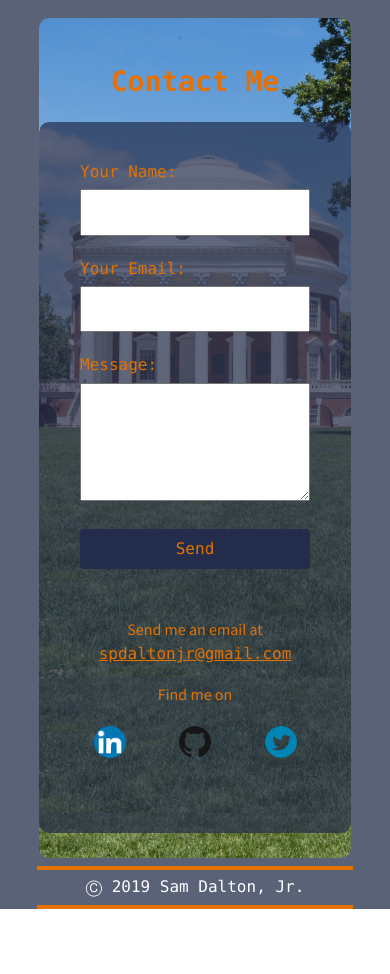
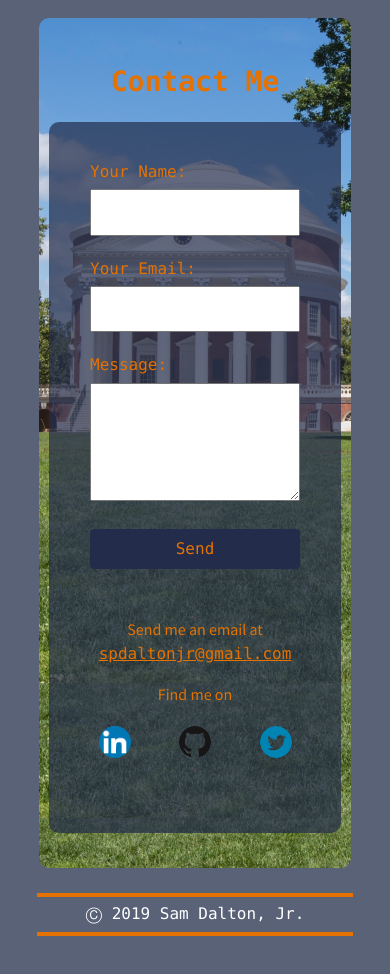
Before and after one commit to SamDaltonJr/portfolio, a React (Create React App) app: page / in a window 390 px wide. Shown: the part 6340-7314 px from the top of the page. Before the commit the page ends 7257 px from the top, so only its background shows below. Built offline with nearby package versions, Linux system fonts and the light colour scheme.

Commit message:
fixed some little formatting

```diff
--- a/src/components/Contact/Contact.css
+++ b/src/components/Contact/Contact.css
@@ -17,6 +17,7 @@
   border-radius: 10px;
   padding-top: 25px;
   padding-bottom: 25px;
+  margin-bottom: 25px;
 }
 
 .Contact-card {
@@ -91,4 +92,14 @@
     background-size: 100%;
     background-repeat: no-repeat;
   }
+
+  .Contact-Background {
+    margin: 10px;
+  }
 }
+
+@media only screen and (max-width: 370px) {
+  .Contact-card {
+    background-size: auto 100%;
+  }
+}
--- a/src/components/HomePage/HomePage.css
+++ b/src/components/HomePage/HomePage.css
@@ -38,6 +38,10 @@ p i {
   margin-left: auto;
   margin-right: auto;
   text-align: center;
+}
+
+.space-eater-bottom {
+  height: 50px;
 }
 
 @media only screen and (min-width: 600px) {
```
